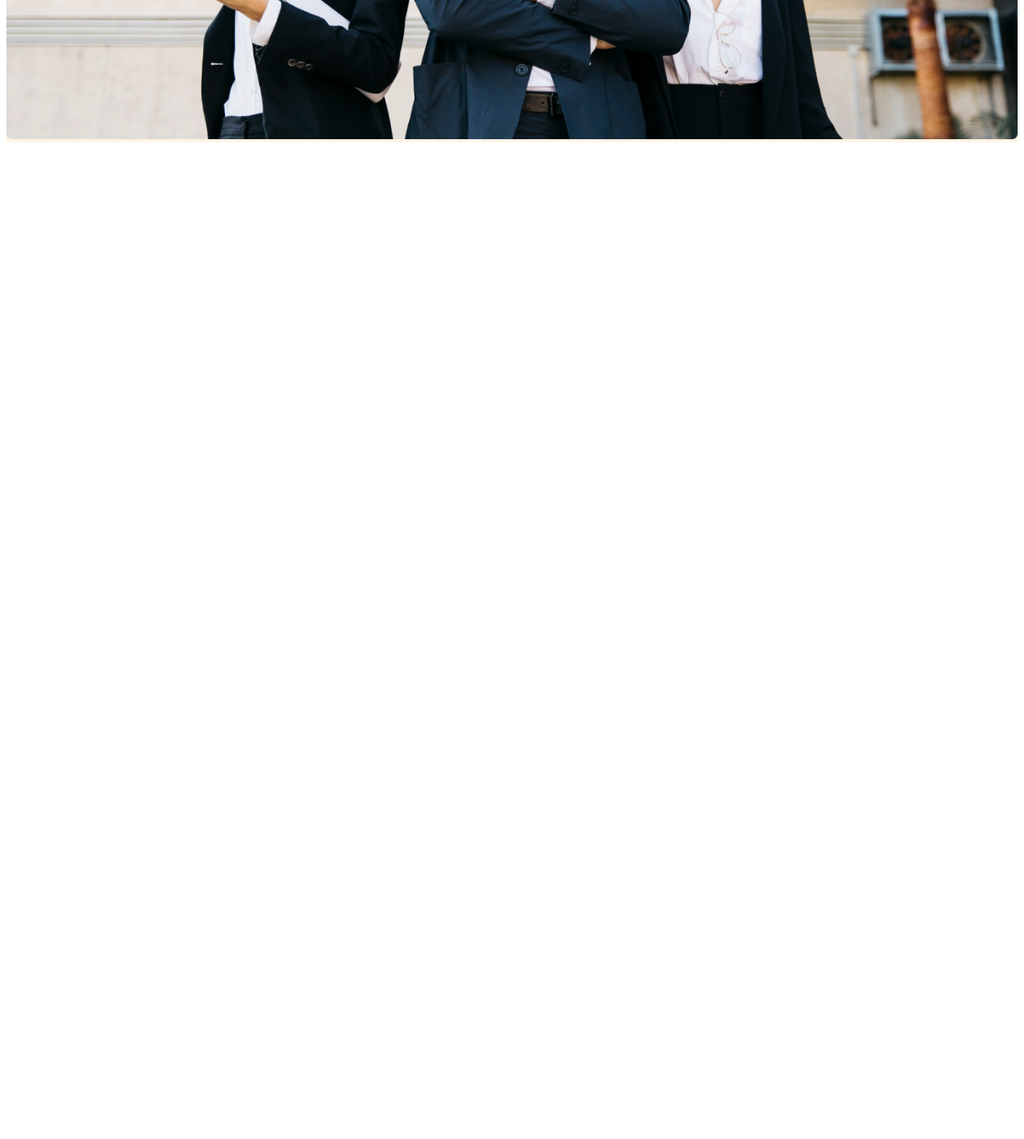
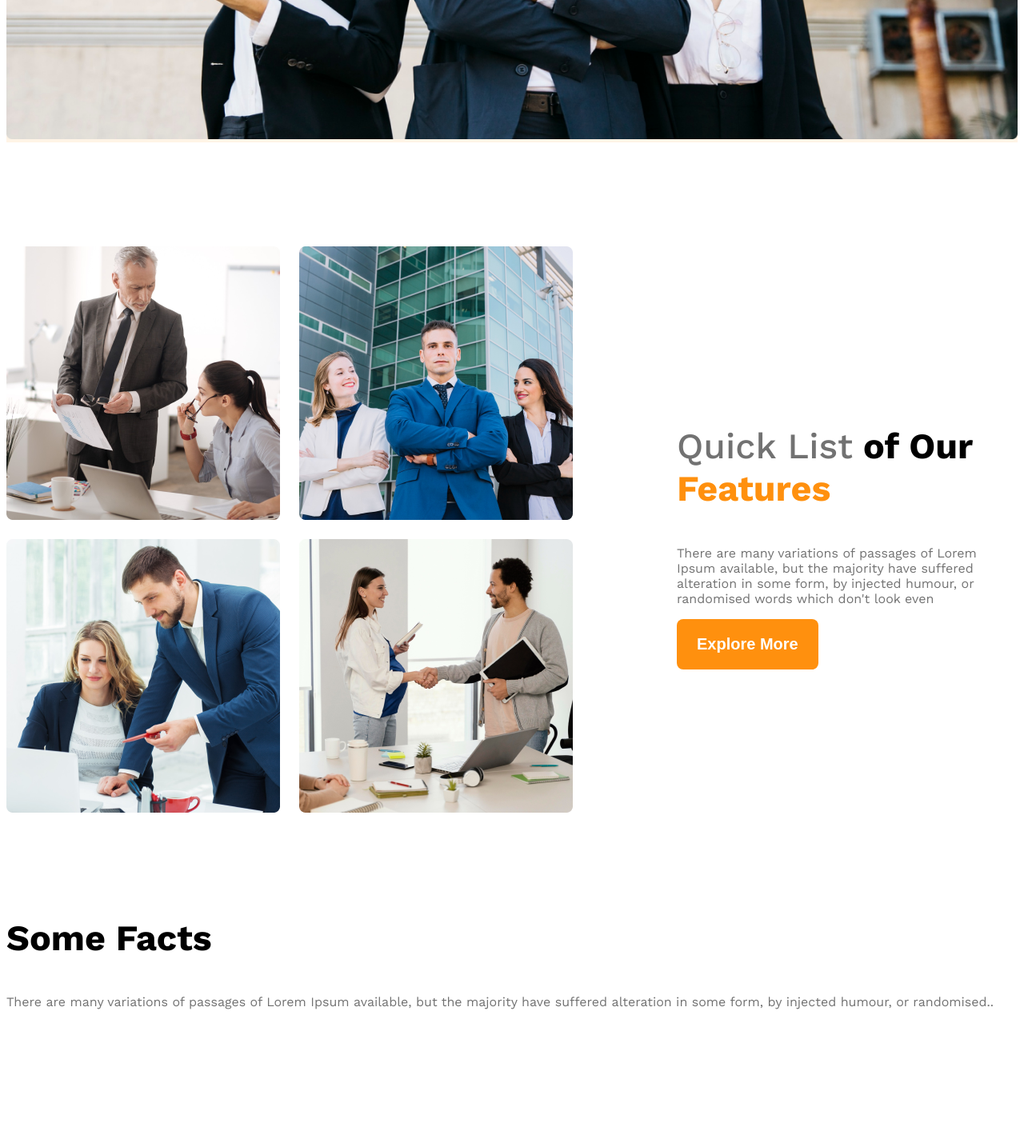
Before and after one commit to imamdihan-34/g3-architect-website, a plain HTML site: page index.html in a window 1280 px wide. Shown: the part 913-2337 px from the top of the page at 80% size. Before the commit the page ends 1099 px from the top, so only its background shows below. Drawn offline with nearby package versions, Linux system fonts and the light colour scheme.

Commit message:
made team responsive and added fact structure

```diff
--- a/architects.css
+++ b/architects.css
@@ -18,6 +18,9 @@
 .display-flex{
     display: flex;
 }
+.text-primary{
+    color: #FF900E;
+}
 .text-gray{
     color: #424242;
 }
@@ -36,6 +39,10 @@
     border-radius:8px ;
     border: none;
 
+}
+main{
+    max-width: 1440px;
+    margin: 0 auto ;
 }
 
 .nav-links{
@@ -66,8 +73,49 @@
 .banner-image{
     width: 100%;
 }
+.teams{
+    align-items: center;
+}
+.team-img-container{
+    display: grid;
+    grid-template-columns: repeat(2, 1fr);
+    gap: 24px;
+}
+.our-features{
+    margin-left: 130px;
+    max-width: 530px;
+}
+.feature-title{
+    font-size: 2.8rem;
+    font-weight: 700;
+}
+#quick-list{
+    font-weight: 500;
+}
+main > section{
+    margin-top: 130px;
+}
 @media screen and (max-width:576px){
-    .navbar, .nav-links{
+    .navbar,
+    .nav-links,
+    .teams{
         flex-direction: column;
     }
+
+    .team-img-container{
+        grid-template-columns: repeat(1, 1fr);
+    }
+    .our-features{
+        margin-left: 20px;
+    }
 }
+
+@media screen and (min-width:576px) and (max-width:992px) {
+    .teams{
+        flex-direction: column;
+
+        }
+        .our-features{
+            margin: 50px auto;
+        }
+    }
--- a/index.html
+++ b/index.html
@@ -27,7 +27,49 @@
         </div>
     </header>
     <main>
+        <section class="teams display-flex">
+            <div class="team-img-container">
+                <img src="images/team1.png" alt="two architect discussing about design">
+                <img src="images/team2.png" alt="">
+                <img src="images/team3.png" alt="">
+                <img src="images/team4.png" alt="">
 
+            </div>
+            <div class="our-features">
+                <h3 class="feature-title"><span id="quick-list" class="text-light-gray">Quick List</span> <span>of Our</span> <span class="text-primary">Features</span></h3>
+                <p class="feature-description text-light-gray">There are many variations of passages of Lorem Ipsum available, but the majority have suffered alteration in some form, by injected humour, or randomised words which don't look even</p>
+                <button class="btn-primary">Explore More</button>
+            </div>
+        </section>
+        <section>
+            <h3 class="feature-title">Some Facts</h3>
+            <p class="text-light-gray">There are many variations of passages of Lorem Ipsum available, but the majority have suffered alteration in some form, by injected humour, or randomised..</p>
+            <div class="fact-container">
+                <div class="fact">
+                    <img src="" alt="" class="fact-icon">
+                    <h4 class="fact-number"></h4>
+                    <h5 class="fact-name"></h5>
+                </div>
+                <div class="fact">
+                    <img src="" alt="" class="fact-icon">
+                    <h4 class="fact-number"></h4>
+                    <h5 class="fact-name"></h5>
+                </div>
+                <div class="fact">
+                    <img src="" alt="" class="fact-icon">
+                    <h4 class="fact-number"></h4>
+                    <h5 class="fact-name"></h5>
+                </div>
+                <div class="fact">
+                    <img src="" alt="" class="fact-icon">
+                    <h4 class="fact-number"></h4>
+                    <h5 class="fact-name"></h5>
+                </div>
+            </div>
+        </section>
+        <section class="some-facts">
+
+        </section>
     </main>
     <footer>
 
```
